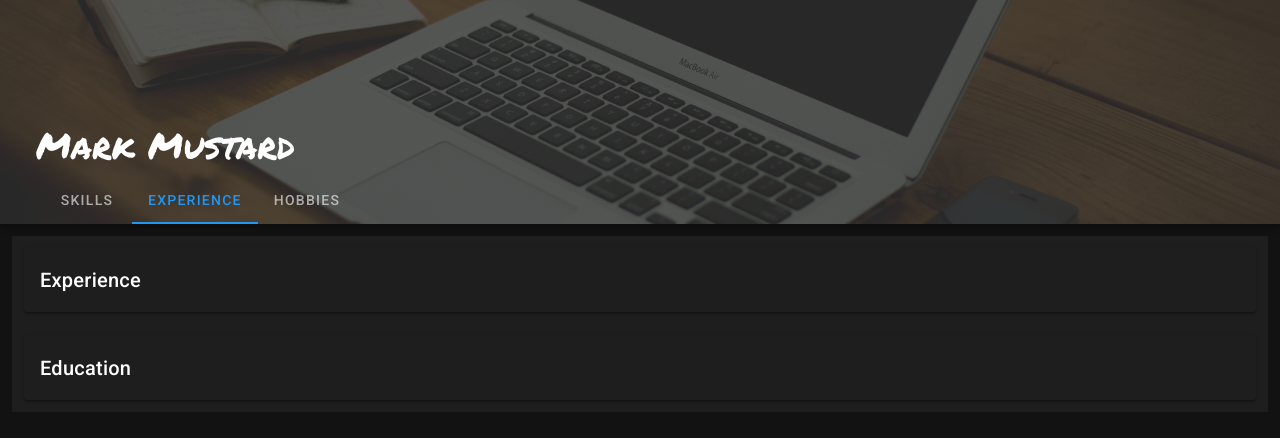
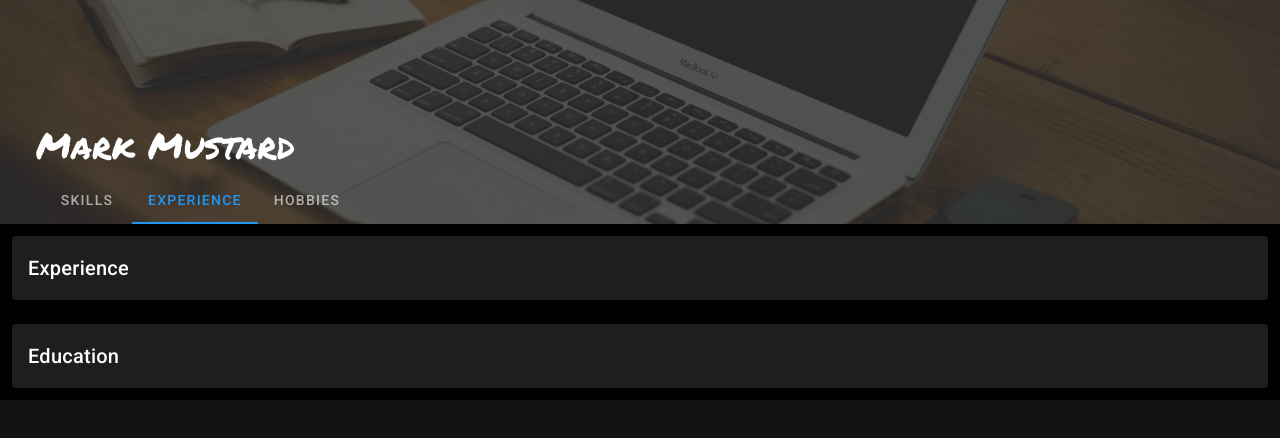
Before and after one commit to Colonel3mustard/markmustard, a Vue app: page / in a window 1280 px wide. Both pictures are taken after a click on the tab "EXPERIENCE". Shown: the top 438 px of the page. Built offline with nearby package versions, Linux system fonts and the light colour scheme.

Commit message:
Dark theme finished

```diff
--- a/src/components/Experience.vue
+++ b/src/components/Experience.vue
@@ -1,7 +1,7 @@
 <template>
-  <v-container fluid>
+  <div class="page">
     <v-row fluid>
-      <v-col fluid>
+      <v-col class="col" fluid>
         <v-card>
           <v-card-title>Experience</v-card-title>
         </v-card>
@@ -14,5 +14,15 @@
         </v-card>
       </v-col>
     </v-row>
-  </v-container>
+  </div>
 </template>
+
+
+<style scoped>
+.col {
+background-color: black
+}
+.page {
+  background-color: black
+}
+</style>
--- a/src/components/Hobbies.vue
+++ b/src/components/Hobbies.vue
@@ -1,11 +1,20 @@
 <template>
-  <v-container fluid>
+  <div class="page">
     <v-row fluid>
-      <v-col fluid>
+      <v-col class="col" fluid>
         <v-card>
           <v-card-title>Hobbies</v-card-title>
         </v-card>
       </v-col>
     </v-row>
-  </v-container>
+  </div>
 </template>
+
+<style scoped>
+.col {
+background-color: black
+}
+.page {
+  background-color: black
+}
+</style>
--- a/src/components/Skills.vue
+++ b/src/components/Skills.vue
@@ -1,7 +1,7 @@
 <template>
-  <v-container fluid class="page">
+  <div class="page">
     <v-row fluid>
-      <v-col fluid>
+      <v-col class="col" fluid>
       <v-card >
       <v-card-title>Summary</v-card-title>
       <v-card-subtitle>About me</v-card-subtitle>
@@ -25,7 +25,7 @@
       </v-col>
     </v-row>
     <v-row fluid>
-      <v-col fluid>
+      <v-col class="col" fluid>
     <v-card>
       <v-card-title>Skills</v-card-title>
       <v-card-subtitle>Languages and Frameworks</v-card-subtitle>
@@ -106,7 +106,7 @@
       </v-list>
     </v-card>
     </v-col>
-    <v-col fluid>
+    <v-col class="col" fluid>
     <v-card >
       <v-card-title>Tools</v-card-title>
       <v-card-subtitle>Software</v-card-subtitle>
@@ -187,7 +187,7 @@
       </v-list>
     </v-card>
     </v-col>
-    <v-col fluic>
+    <v-col class="col" fluic>
     <v-card>
       <v-card-title>Proficiencies</v-card-title>
       <v-card-subtitle>Industry Knowledge</v-card-subtitle>
@@ -252,7 +252,7 @@
     </v-card>
     </v-col>
     </v-row>
-  </v-container>
+  </div>
 </template>
 
 
@@ -264,4 +264,10 @@
 .card {
   margin-bottom: 2%;
 }
+.col {
+background-color: black
+}
+.page {
+  background-color: black
+}
 </style>
--- a/src/components/Tabs.vue
+++ b/src/components/Tabs.vue
@@ -1,5 +1,5 @@
 <template>
-<div>
+<div class="page">
     <v-app-bar
       app
       fixed
@@ -74,5 +74,7 @@ export default {
 .tabs {
   font-family: "Raleway", sans-serif;
 }
-
+.page {
+  background-color: black
+}
 </style>
--- a/src/views/Home.vue
+++ b/src/views/Home.vue
@@ -24,5 +24,7 @@ export default {
 </script>
 
 <style scoped>
-
+.home {
+  background-color: black
+}
 </style>
```
